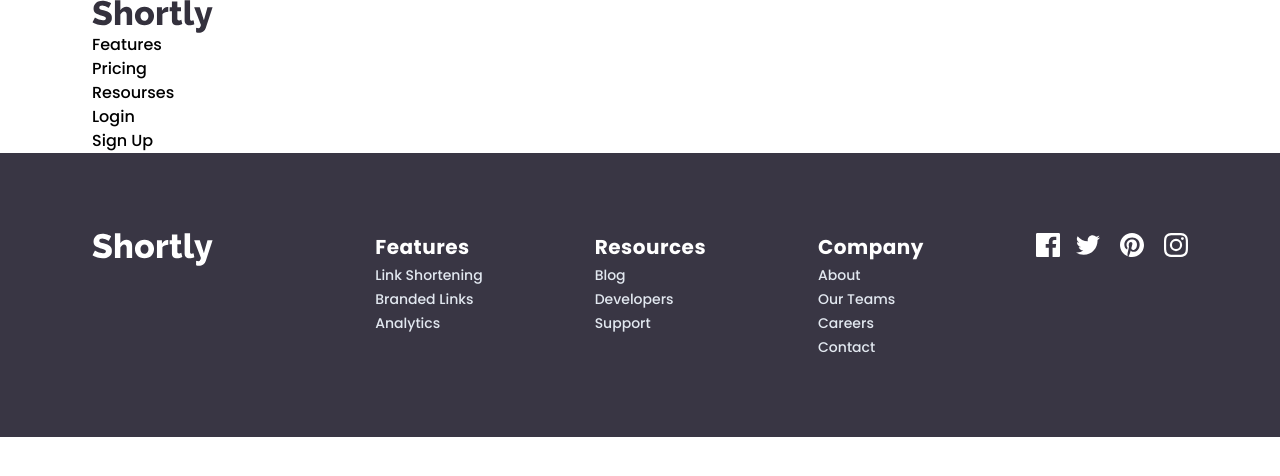
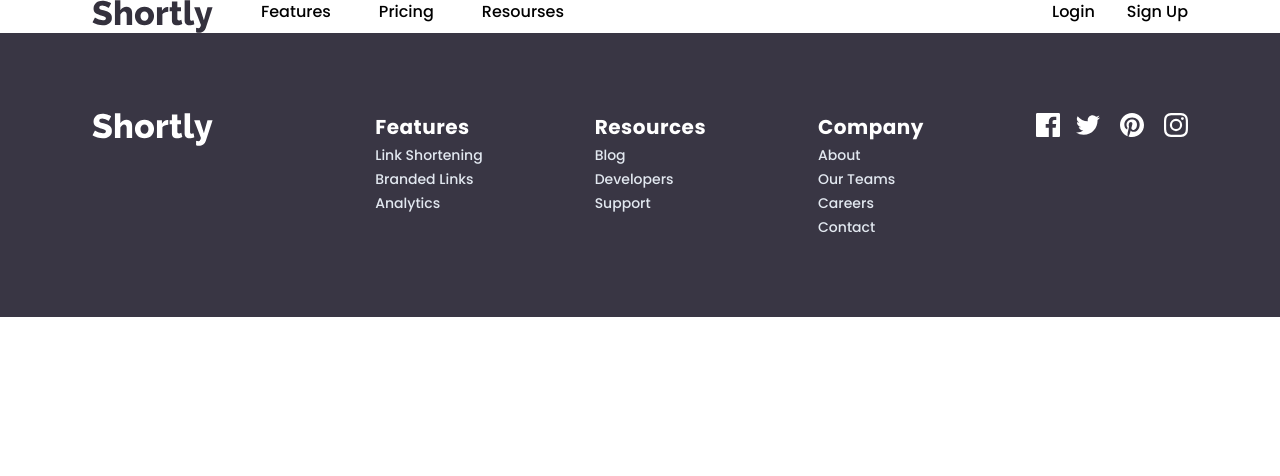
Before and after one commit to Alice2212/url-shortening-app, a React (Create React App) app: page / in a window 1280 px wide. Shown: the top 476 px of the page. Built offline with nearby package versions, Linux system fonts and the light colour scheme.

Commit message:
header styling

```diff
--- a/src/components/Header.jsx
+++ b/src/components/Header.jsx
@@ -1,33 +1,37 @@
-import React from 'react'
-import Logo from "../assets/images/logo.svg"
+import React from "react";
+import Logo from "../assets/images/logo.svg";
 
 const Header = () => {
   return (
     <div>
-      <header className="header max-width ">
-        <div>
+      <header className="header max-width flex justify-between ">
+        <div className="flex">
           {/* logo */}
+          <div className="pr-12">
             <img src={Logo} alt="logo" />
+          </div>
 
           {/* nav-links */}
+          <div>
             <nav>
-            <ul>
+              <ul className="flex placeholder:justify-between">
                 <li>Features</li>
-              <li>Pricing</li>
+                <li className="px-12">Pricing</li>
                 <li>Resourses</li>
               </ul>
             </nav>
           </div>
+        </div>
 
         <div>
-          <ul>
-            <li>Login</li>
-            <li className='btn-signUp'>Sign Up</li>
+          <ul className="flex">
+            <li className="pr-8">Login</li>
+            <li className="btn-signUp">Sign Up</li>
           </ul>
         </div>
       </header>
     </div>
   );
-}
+};
 
-export default Header
+export default Header;
```
Lines whose indentation alone changed are shown as unchanged.
